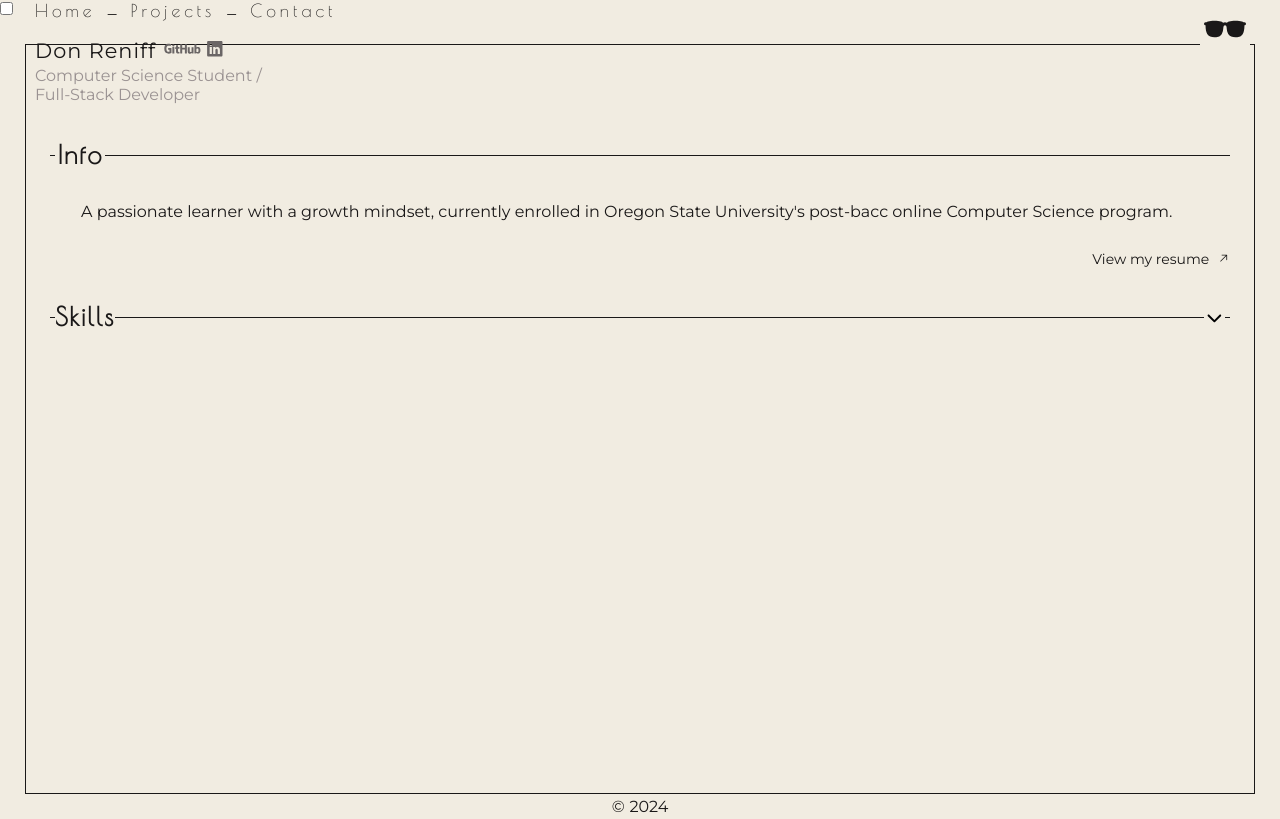
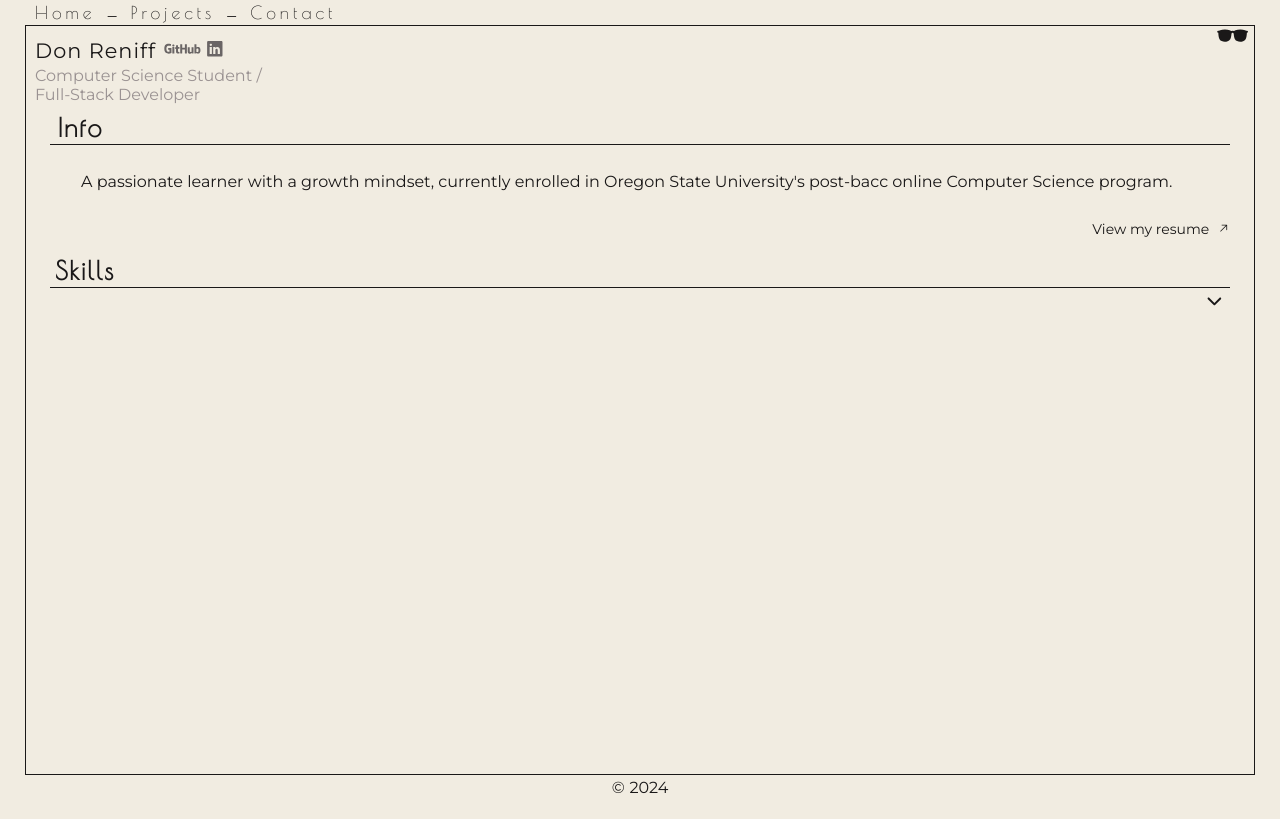
Before and after one commit to dreniff3/personal-portfolio, a React (Vite) app: page /info in a window 1280 px wide. Built offline with nearby package versions, Linux system fonts and the light colour scheme; a web font is replaced by a local one.

Commit message:
Add styles for toggle button and main container

```diff
--- a/src/index.css
+++ b/src/index.css
@@ -46,6 +46,18 @@ html {
   position: relative;
 }
 
+/* body {
+  background: var(--backgroundColor);
+  font-family: var(--mainFont);
+  color: var(--fontColor);
+}
+
+.dark {
+  background: var(--fontColor);
+  font-family: var(--mainFont);
+  color: var(--backgroundColor);
+} */
+
 body {
   background: var(--backgroundColor);
   font-family: var(--mainFont);
@@ -57,17 +69,51 @@ a {
   color: inherit;
 }
 
-/*   ----- Header  -----  */
-.header {
-  /* width: 100%;
-  height: fit-content;
-  z-index: 90;
+.App {
+  width: 100%;
+  height: 100vh;
   background-color: var(--backgroundColor);
-  overflow: hidden; */
+  /* font-family: var(--mainFont);
+  color: var(--backgroundColor); */
+}
+
+[data-theme="dark"] {
+  background: var(--fontColor);
+  color: var(--backgroundColor);
 }
 
 /*   ----- Toggle Button  -----  */
+.toggle-container {
+  position: absolute;
+  width: fit-content;
+  top: -25px;
+  right: 30px;
+}
+
+.toggle {
+  visibility: hidden;
+}
+
+.toggle + label {
+  font-size: 2.2rem;
+  cursor: pointer;
+}
+
 .toggle-btn {
+  transition: .2s ease-in-out;
+}
+
+.toggle-btn:hover {
+  transform: scale(1.1);
+}
+
+.toggle-btn:active {
+  transform: scale(0.9);
+}
+
+/*  old  */
+
+/* .toggle-btn {
   width: fit-content;
   position: absolute;
   top: 5px;
@@ -81,6 +127,15 @@ a {
 
 .toggle-btn:hover {
   transform: scale(1.1);
+} */
+
+/*   ----- Header  -----  */
+.header {
+  /* width: 100%;
+  height: fit-content;
+  z-index: 90;
+  background-color: var(--backgroundColor);
+  overflow: hidden; */
 }
 
 .hero-container {
@@ -108,11 +163,12 @@ a {
   /* gap: var(--smallMargin); */
   gap: 0.3rem;
   align-items: center;
-  color: var(--fontColorSecondary);
+  color: inherit;
 }
 
 .social-links > a {
   transform: var(--transition);
+  color: var(--fontColorSecondary);
 }
 
 .github-logo {
@@ -121,7 +177,8 @@ a {
 }
 
 .social-links > a:hover {
-  color: var(--fontColor);
+  /* color: var(--fontColor); */
+  color: inherit;
   transform: scale(1.1);
 }
 
@@ -140,18 +197,26 @@ a {
 
 /*   ----- Main  -----  */
 main {
-  width: calc(100vw - 50px);
-  height: calc(100vh - 50px);
-  margin: var(--mainMargin);
-  border-top: 1px solid var(--fontColor);
-  padding: 4rem .5rem;
+  /* width: calc(100vw - 50px);
+  height: calc(100vh - 50px); */
+  /* margin: var(--mainMargin); */
+  /* border-top: 1px solid var(--fontColor); */
+  /* padding: 4rem .5rem; */
   /* overflow: auto; */
   /* position: relative; */
   overflow: hidden;
 }
 
+.main-container {
+  width: calc(100vw - 50px);
+  height: calc(100vh - 50px);
+  padding: 4rem .5rem;
+  margin: var(--mainMargin);
+  border-top: 1px solid var(--fontColor);
+}
+
 @media screen and (min-width: 600px) {
-  main {
+  .main-container {
     border: 1px solid var(--fontColor);
     padding: 3.5rem 1.5rem;
   }
@@ -190,7 +255,7 @@ footer {
   display: flex;
   flex-direction: column;
   align-items: center;
-  padding-top: 2rem;
+  padding-top: 2.5rem;
 }
 
 .about-container {
@@ -211,9 +276,9 @@ footer {
   align-items: center;
   gap: .3rem;
   position: absolute;
-  top: -2px;
+  top: -18px;
   left: 5px;
-  background: var(--backgroundColor);
+  /* background: var(--backgroundColor); */
 }
 
 .about-header > h5 {
@@ -225,7 +290,7 @@ footer {
 
 .about-text {
   padding-left: 15px;
-  margin: 42px 1rem 1.3rem;
+  margin: 23px 1rem 1.3rem;
 }
 
 .skills-container {
@@ -245,10 +310,12 @@ footer {
   width: fit-content;
   position: absolute;
   right: 5px;
-  top: 5px;
+  top: 18px;
   font-size: 1.3rem;
   border: none;
-  background: var(--backgroundColor);
+  /* background: var(--backgroundColor); */
+  background: inherit;
+  color: inherit;
   cursor: pointer;
   transition: .2s ease-in-out;
 }
@@ -257,14 +324,18 @@ footer {
   transform: scale(1.2);
 }
 
+.show-btn--skills:active {
+  transform: scale(0.5);
+}
+
 .skills-header {
   display: flex;
   align-items: center;
   gap: .3rem;
   position: absolute;
-  top: -2px;
+  top: -18px;
   left: 5px;
-  background: var(--backgroundColor);
+  /* background: var(--backgroundColor); */
 }
 
 .skills-header > h5 {
@@ -345,10 +416,12 @@ footer {
   font-size: .9rem;
   letter-spacing: 1px;
   /* color: var(--highlightBlue--dark); */
+  color: var(--fontColor);
 }
 
 .skill:hover {
-  color: var(--fontColor);
+  /* color: var(--fontColor); */
+  color: inherit;
   /* color: var(--highlightBlue); */
   transform: scale(1.1);
 }
@@ -380,7 +453,8 @@ footer {
   font-size: .875rem;
   font-family: var(--secondaryFont);
   text-decoration: none;
-  color: var(--fontColor);
+  /* color: var(--fontColor); */
+  color: inherit;
 }
 
 .resume-btn::after {
@@ -419,7 +493,7 @@ footer {
 .resume-page > .nav-links {
   font-size: 1.1rem;
   position: absolute;
-  top: 0;
+  top: 2px;
   left: 35px;
 }
 
@@ -444,6 +518,7 @@ footer {
 .projects-page > .nav-links > ul > li,
 .resume-page > .nav-links > ul > li {
   position: relative;
+  /* color: var(--fontColor); */
 }
 
 .about-page > .nav-links > ul > li:not(:last-child):after,
@@ -528,7 +603,7 @@ li {
   display: flex;
   flex-direction: column;
   align-items: center;
-  padding-top: 2rem;
+  padding-top: 2.5rem;
 }
 
 .projects-container {
@@ -549,9 +624,10 @@ li {
   align-items: center;
   gap: .3rem;
   position: absolute;
-  top: -2px;
+  top: -18px;
   left: 5px;
-  background: var(--backgroundColor);
+  /* background: var(--backgroundColor); */
+  background: inherit;
 }
 
 .projects-header > h5 {
@@ -596,6 +672,7 @@ li {
   align-items: center;
   gap: 0.5rem;
   margin-top: 3px;
+  color: inherit;
 }
 
 .link-logo {
@@ -604,7 +681,8 @@ li {
 }
 
 .link-logo:hover {
-  color: var(--fontColor);
+  /* color: var(--fontColor); */
+  color: inherit;
   transform: scale(1.1);
 }
 
@@ -615,7 +693,8 @@ li {
 }
 
 .slider-links > .github-logo:hover {
-  color: var(--fontColor);
+  /* color: var(--fontColor); */
+  color: inherit;
   transform: scale(1.1);
 }
 
@@ -711,7 +790,8 @@ li {
 
 .contact-link:hover {
   left: 52%;
-  color: var(--fontColorSecondary);
+  /* color: var(--fontColorSecondary); */
+  color: inherit;
 }
 
 .contact-page > .nav-links > ul {
@@ -722,6 +802,7 @@ li {
 
 .contact-page > .nav-links > ul > li {
   position: relative;
+  /* color: var(--fontColor); */
 }
 
 .contact-page > .nav-links > ul > li:not(:last-child):after {
@@ -744,3 +825,5 @@ li {
 .contact-page > .nav-links > ul > li:hover {
   transform: none;
 }
+
+/* dark mode */
```
